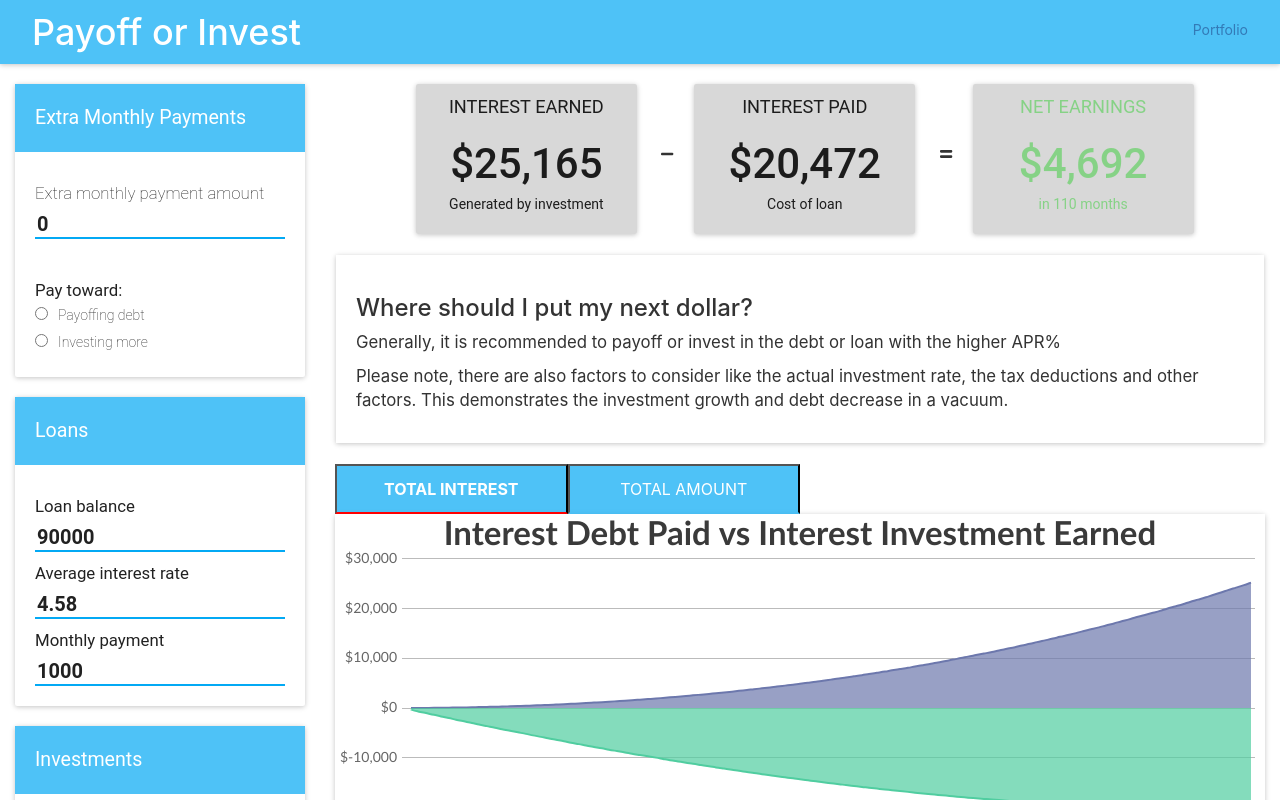
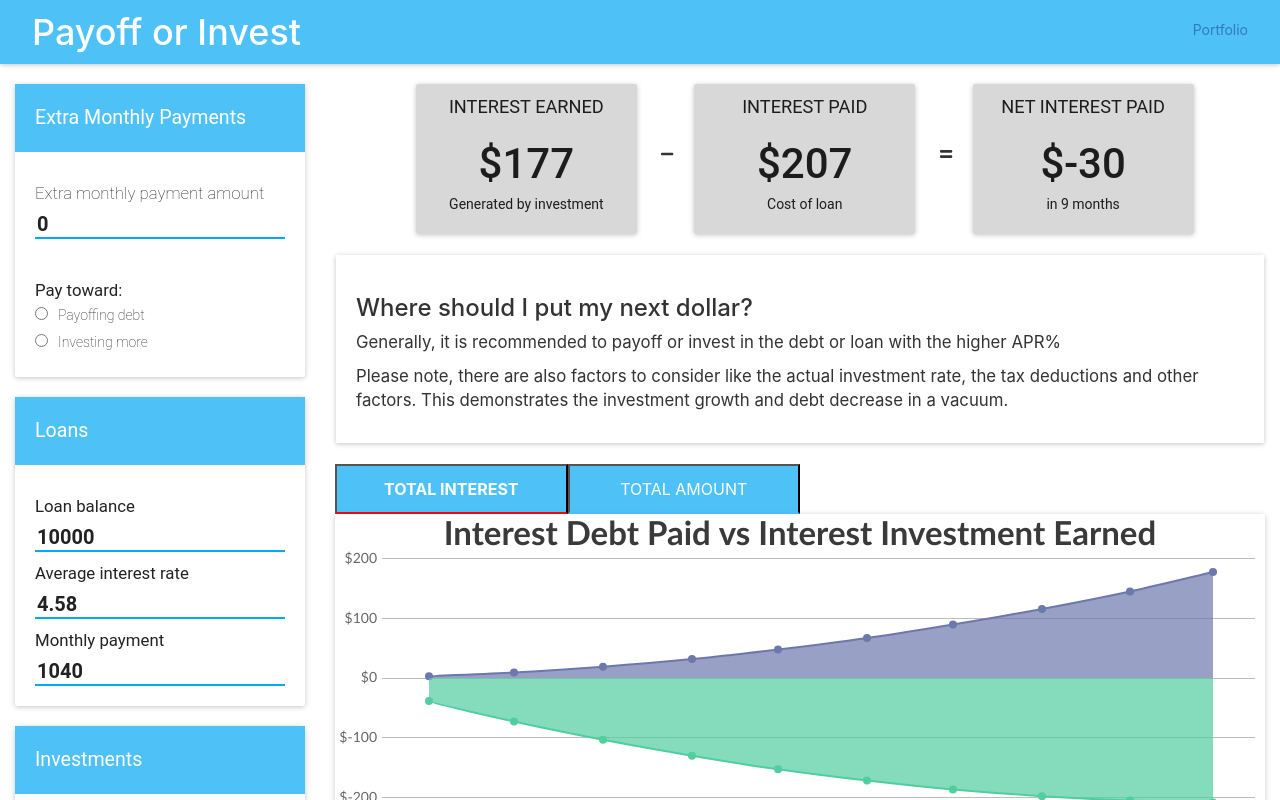
Before and after one commit to lilMango/payoff-or-invest, a React (Create React App) app: page / in a window 1280 px wide. Shown: the top 800 px of the page. Built offline with nearby package versions, Linux system fonts and the light colour scheme; the HTML template or start-up script is replaced by a standard one; a web font is replaced by a local one.

Commit message:
Added reinvest of loan payments to investment, to keep interval length same as original loan length (and same amount of contributions and payments)

```diff
--- a/src/App.js
+++ b/src/App.js
@@ -32,7 +32,7 @@
 
 		super(props);
 
-		let loan = {'principal':90000, 'APR':4.58, 'monthlyPayment':1000.0};
+		let loan = {'principal':10000, 'APR':4.58, 'monthlyPayment':1040.0};
 		let investment = {'principal':500, 'APR':7.6, 'monthlyPayment':500.0};
 
 		this.state = {
--- a/src/components/CumulativeDebtsVsInvestments.js
+++ b/src/components/CumulativeDebtsVsInvestments.js
@@ -135,28 +135,7 @@
 		const STD_DEV = 6.0;
 		return ltqnorm(Math.random())*STD_DEV+MEAN;
 	}
-	/**
-	* Selects the debt with lengthiest interval to CAP the investment growth (and compare under equal length of time)
-	*/
-	calculateLongestRunningDebtMonths(loan) {
 
-		let APR = loan.APR / 100.0;
-  		let principal = loan.principal;
-  		let monthlyPayment = parseFloat(loan.monthlyPayment);
-
-
-		//Add extra monthly payment towards loan
-		//TODO handle logic else where for roll over and to apply toward NEXT highest loan.
-		//NOTE this adds extra payments towards EACH individual loan!!
-		if(this.props.payoffChoice === 'DEBT' && this.props.extra >0) {
-			monthlyPayment = monthlyPayment + this.props.extra;
-		}
-
-  		//numPayments sorta helps prevent generating infinite amount of payment tables
-  		let numPayments = -Math.log(1-(APR/12)*principal/monthlyPayment)/Math.log(1+APR/12.0)
-
-		return numPayments;
-	}
 
 
 	//loanDetail => {name:,APR:,principal:,monthlyPayment}
@@ -213,16 +192,21 @@
   		return loan;
 	}
 
-	//investDetail => {name:,APR:,principal:,monthlyPayment}
-	generateInvestmentIntervals(investDetail) {
+	/*
+	* Compounding till the longest running debt is finished.
+	* Then will also rollover the debt payments to the investment if the debts are paid off earlier.
+	* so we can keep fair comparison of same time length, and amount of contributions
+
+	investDetail => {name:,APR:,principal:,monthlyPayment}
+	loanDetail => {name:,APR:,principal:,monthlyPayment}
+	*/
+	generateInvestmentIntervals(investDetail, loanDetail) {
 
   		let investIntervals = [];
 
   		let APR = parseFloat(investDetail.APR) / 100.0;
   		let principal = parseFloat(investDetail.principal);
   		let monthlyPayment = parseFloat(investDetail.monthlyPayment);
-  		//console.log('APR:',APR,' principal:',principal,' monthlyPayment', monthlyPayment)
-
 
 		//Add extra monthly payment towards investment
 		//TODO handle logic else where for roll over and to apply toward NEXT highest investment.
@@ -231,11 +215,8 @@
 			monthlyPayment = monthlyPayment + this.props.extra;
 		}
 
-  		//numPayments sorta helps prevent generating infinite amount of payment tables
-  		//let numPayments = -Math.log(1-(APR/12)*principal/monthlyPayment)/Math.log(1+APR/12)
-  		//TODO calculate MAX interval from longest debt? or allow user to set length??
-  		let numPayments = this.calculateLongestRunningDebtMonths(this.props.loan);//12 * 10; //12 months * 20 years
-		//TODO ****
+  		let numPayments = this.props.calculateLongestRunningDebtMonths(loanDetail,null, 0);//12 * 10; //12 months * 20 years
+  		let DEBT_MONTHS = this.props.calculateLongestRunningDebtMonths(loanDetail, this.props.payoffChoice, this.props.extra);
 
   		let year = (new Date()).getYear() + 1900;
   		let month = (new Date()).getMonth();
@@ -245,7 +226,7 @@
 
     		tmp['x'] = new Date(year,month);
 
-    		APR = this.getRandomInvestRate() / 100.0;
+    		//APR = this.getRandomInvestRate() / 100.0;
 
     		//calculate principal after a month of accrued interest, Y-axis will be amount just before payment
     		principal = principal * (1+ APR / 12.0);
@@ -256,6 +237,11 @@
     		//setup for net iteration
     		//apply payment for next iteration
     		principal = principal + monthlyPayment;
+
+    		//reinvest loan contribution if finished paying debt off and continue those contributions until original loan length
+    		if(this.props.payoffChoice === 'DEBT' && i>DEBT_MONTHS) {
+    			principal = principal + parseFloat(loanDetail.monthlyPayment);
+    		}
 
     		month = month + 1
 
@@ -280,7 +266,7 @@
 			showInLegend: true,
 			name: 'Investment',
 	  		yValueFormatString: "$#,##0",
-  			dataPoints: this.generateInvestmentIntervals(investment)
+  			dataPoints: this.generateInvestmentIntervals(investment,loan)
 		}
 		canvasJSarr.push(tmp);
 
--- a/src/components/InterestDebtVsInvestment.js
+++ b/src/components/InterestDebtVsInvestment.js
@@ -216,7 +216,8 @@
 	}
 
 	//investDetail => {name:,APR:,principal:,monthlyPayment}
-	generateInvestmentIntervals(investDetail) {
+	//loanDetail => {name:,APR:,principal:,monthlyPayment}
+	generateInvestmentIntervals(investDetail,loanDetail) {
 
   		let investIntervals = [];
 
@@ -227,17 +228,13 @@
   		let accruedInterest = 0.0;
 
 		//Add extra monthly payment towards investment
-		//TODO handle logic else where for roll over and to apply toward NEXT highest investment.
-		//NOTE this adds extra payments towards EACH individual investment!!
 		if(this.props.payoffChoice === 'INVEST' && this.props.extra >0) {
 			monthlyPayment = monthlyPayment + this.props.extra;
 		}
 
-  		//numPayments sorta helps prevent generating infinite amount of payment tables
-  		//let numPayments = -Math.log(1-(APR/12)*principal/monthlyPayment)/Math.log(1+APR/12)
-  		//TODO calculate MAX interval from longest debt? or allow user to set length??
-  		let numPayments = this.calculateLongestRunningDebtMonths(this.props.loan);//12 * 10; //12 months * 20 years
-		//TODO ****
+  		let numPayments = this.props.calculateLongestRunningDebtMonths(loanDetail,null, 0);//12 * 10; //12 months * 20 years
+  		let DEBT_MONTHS = this.props.calculateLongestRunningDebtMonths(loanDetail, this.props.payoffChoice, this.props.extra);
+
 
   		let year = (new Date()).getYear() + 1900;
   		let month = (new Date()).getMonth();
@@ -260,6 +257,11 @@
     		//setup for net iteration
     		//apply payment for next iteration
     		principal = accrued + monthlyPayment;
+
+    		//reinvest loan contribution if finished paying debt off until original loan length
+    		if(this.props.payoffChoice === 'DEBT' && i>DEBT_MONTHS ) {
+    			principal = principal + parseFloat(loanDetail.monthlyPayment);
+    		}
 
     		month = month + 1
 
@@ -284,7 +286,7 @@
 			showInLegend: true,
 			name: 'Investment',
 	  		yValueFormatString: "$#,##0",
-  			dataPoints: this.generateInvestmentIntervals(investment)
+  			dataPoints: this.generateInvestmentIntervals(investment,loan)
 		}
 		canvasJSarr.push(tmp);
 
--- a/src/components/Results.js
+++ b/src/components/Results.js
@@ -20,7 +20,7 @@
 	* arg: APR, principal, monthlyPayment
 	* return: float
 	*/
-	calculateLoanAccruedInterest(loan) {
+	calculateLoanAccruedInterest(loan, payoffChoice, extra) {
 
 		let totalPaidInterest = 0.0;
 
@@ -31,9 +31,9 @@
 		//Add extra monthly payment towards paying off loans
 		//TODO handle logic else where for roll over and to apply toward NEXT highest loan.
 		//NOTE this adds extra payments towards EACH individual loan!!
-		if(this.props.payoffChoice === 'DEBT' && this.props.extra >0) {
+		if(payoffChoice === 'DEBT' && extra >0) {
 
-			monthlyPayment = monthlyPayment +	this.props.extra;
+			monthlyPayment = monthlyPayment +	extra;
 			console.log('more loan!: monthly=',monthlyPayment);
 		}
 
@@ -65,7 +65,7 @@
 	* Get the longest running debt amount so we can get a CAP on the invest growth to compare to
 	* return integer
 	*/
-	calculateLongestRunningDebtMonths(loan) {
+	calculateLongestRunningDebtMonths(loan, payoffChoice, extra) {
 
 		let APR = loan.APR / 100.0;
   		let principal = loan.principal;
@@ -74,8 +74,8 @@
 		//Add extra monthly payment towards loan
 		//TODO handle logic else where for roll over and to apply toward NEXT highest loan.
 		//NOTE this adds extra payments towards EACH individual loan!!
-		if(this.props.payoffChoice === 'DEBT' && this.props.extra >0) {
-			monthlyPayment = monthlyPayment + this.props.extra;
+		if(payoffChoice === 'DEBT' && extra >0) {
+			monthlyPayment = monthlyPayment + extra;
 		}
 
   		//numPayments sorta helps prevent generating infinite amount of payment tables
@@ -87,29 +87,29 @@
 	/*
 	* Sum all the monthly compound interest earned  on a single investment.
 	* Compounding till the longest running debt is finished.
-	* arg: APR, principal, monthlyPayment
+	* Then will also rollover the debt payments to the investment if the debts are paid off earlier.
+	* so we can keep fair comparison of same time length, and amount of contributions
+	* arg: investment{APR, principal, monthlyPayment} , payoffChoice (DEBT|INVEST), extra monthly, loan{APR, principal, monthlyPayment}
 	* return: float
 	*/
-	calculateInvestmentAccruedInterest(investment) {
+	calculateInvestmentAccruedInterest(investment, payoffChoice, extra,loan) {
 
 		let totalInvestInterest = 0.0;
-		let MAX_MONTHS = this.calculateLongestRunningDebtMonths(this.props.loan);
+		let MAX_MONTHS = this.calculateLongestRunningDebtMonths(loan, null, 0);
+		let DEBT_MONTHS = this.calculateLongestRunningDebtMonths(loan, payoffChoice, extra);
 
   		let APR = parseFloat(investment.APR) / 100.0;
 		let principal = parseFloat(investment.principal);
 		let monthlyPayment = parseFloat(investment.monthlyPayment);
 
-		//Add extra monthly payment towards investment
-		//TODO handle logic else where for roll over and to apply toward NEXT highest investment.
-		//NOTE this adds extra payments towards EACH individual investment!!
-		if(this.props.payoffChoice === 'INVEST' && this.props.extra >0) {
+		if(payoffChoice === 'INVEST' && extra >0) {
 			console.log('more invest!');
-			monthlyPayment = monthlyPayment + this.props.extra;
+			monthlyPayment = monthlyPayment + extra;
 			console.log('more invest! monthly=',monthlyPayment);
 		}
 
 		//calculate monthly compounded interest for eacch investment,
-		//compounding till the longest running debt is finished
+		//compounding till the original running debt is finished
 		for (let j=0; j < MAX_MONTHS; j++){
 			let accrued = principal * (1+ APR / 12.0);
 
@@ -120,6 +120,12 @@
 
 			//continue calcing through the investment, adding the monthly contribution
 			principal = accrued + monthlyPayment;
+
+			//reinvest loan contribution if finished paying debt off
+			//and continue those contributions until original loan length
+			if(payoffChoice === 'DEBT' && j>DEBT_MONTHS ) {
+				principal = principal + parseFloat(loan.monthlyPayment);
+			}
 		}
 
 		return totalInvestInterest;
@@ -130,17 +136,15 @@
 	* arg: APR, principal, monthlyPayment
 	* return: float
 	*/
-	calculateLoanCumulative(loan) {
+	calculateLoanCumulative(loan, payoffChoice, extra) {
 
   		let APR = parseFloat(loan.APR) / 100.0;
 		let principal = parseFloat(loan.principal);
 		let monthlyPayment = parseFloat(loan.monthlyPayment);
 
 		//Add extra monthly payment towards paying off loans
-		//TODO handle logic else where for roll over and to apply toward NEXT highest loan.
-		//NOTE this adds extra payments towards EACH individual loan!!
-		if(this.props.payoffChoice === 'DEBT' && this.props.extra >0) {
-			monthlyPayment = monthlyPayment +	this.props.extra;
+		if(payoffChoice === 'DEBT' && extra >0) {
+			monthlyPayment = monthlyPayment + extra;
 		}
 
   		//numPayments sorta helps prevent generating infinite amount of payment tables
@@ -151,14 +155,14 @@
 
 	/*
 	* Sum the total value of investment, including interest and contributions
-	* arg: APR, principal, monthlyPayment
+	* arg: investment{APR, principal, monthlyPayment}, payoffChoice (DEBT|INVEST), extra monthly payment, loan{APR, principal, monthlyPayment}
 	* return: float
-	* arg: APR, principal, monthlyPayment
-	* return: float
+
 	*/
-	calculateInvestmentCumulative(investment) {
+	calculateInvestmentCumulative(investment, payoffChoice, extra, loan) {
 
-		let MAX_MONTHS = this.calculateLongestRunningDebtMonths(this.props.loan);
+		let MAX_MONTHS = this.calculateLongestRunningDebtMonths( loan,  null,0);
+		let DEBT_MONTHS = this.calculateLongestRunningDebtMonths( loan, payoffChoice, extra);
 
   		let APR = parseFloat(investment.APR) / 100.0;
 		let principal = parseFloat(investment.principal);
@@ -167,8 +171,8 @@
 		//Add extra monthly payment towards investment
 		//TODO handle logic else where for roll over and to apply toward NEXT highest investment.
 		//NOTE this adds extra payments towards EACH individual investment!!
-		if(this.props.payoffChoice === 'INVEST' && this.props.extra >0) {
-			monthlyPayment = monthlyPayment + this.props.extra;
+		if(payoffChoice === 'INVEST' && extra >0) {
+			monthlyPayment = monthlyPayment + extra;
 		}
 
 		//calculate monthly compounded interest for eacch investment,
@@ -178,6 +182,12 @@
 
 			//continue calcing through the investment, adding the monthly contribution
 			principal = accrued + monthlyPayment;
+
+			//reinvest loan contribution if finished paying debt off
+			//and continue those contributions until original loan length
+			if(payoffChoice === 'DEBT' && j>DEBT_MONTHS ) {
+				principal = principal + parseFloat( loan.monthlyPayment);
+			}
 		}
 
 		return principal;
@@ -187,10 +197,10 @@
 
 		let res = {
 			cumulativeMode: this.state.cumulativeMode,
-			totalPaidInterest: this.calculateLoanAccruedInterest(this.props.loan),
-			totalInvestInterest: this.calculateInvestmentAccruedInterest(this.props.investment),
-			totalLoan: this.calculateLoanCumulative(this.props.loan),
-			totalInvestment: this.calculateInvestmentCumulative(this.props.investment),
+			totalPaidInterest: this.calculateLoanAccruedInterest(this.props.loan, this.props.payoffChoice, this.props.extra),
+			totalInvestInterest: this.calculateInvestmentAccruedInterest(this.props.investment, this.props.payoffChoice, this.props.extra, this.props.loan),
+			totalLoan: this.calculateLoanCumulative(this.props.loan, this.props.payoffChoice, this.props.extra),
+			totalInvestment: this.calculateInvestmentCumulative(this.props.investment, this.props.payoffChoice, this.props.extra, this.props.loan)
 		};
 
 		if (this.state.cumulativeMode ===false && mode===1) {//previous state was interest mode, and clicked mode = 1 (cumulative)
@@ -216,6 +226,7 @@
 					investment={this.props.investment}
 					payoffChoice={this.props.payoffChoice}
 					extra={this.props.extra}
+					calculateLongestRunningDebtMonths={this.calculateLongestRunningDebtMonths}
 					/>
 				);
 		} else {
@@ -225,6 +236,7 @@
 					investment={this.props.investment}
 					payoffChoice={this.props.payoffChoice}
 					extra={this.props.extra}
+					calculateLongestRunningDebtMonths={this.calculateLongestRunningDebtMonths}
 					/>
 				);
 		}
@@ -236,13 +248,13 @@
 			<div>
 				<Summary
 					cumulativeMode= {this.state.cumulativeMode}
-					totalPaidInterest= {this.calculateLoanAccruedInterest(this.props.loan)}
-					totalInvestInterest= {this.calculateInvestmentAccruedInterest(this.props.investment)}
-					totalLoan= {this.calculateLoanCumulative(this.props.loan)}
-					totalInvestment= {this.calculateInvestmentCumulative(this.props.investment)}
+					totalPaidInterest= {this.calculateLoanAccruedInterest(this.props.loan, this.props.payoffChoice, this.props.extra )}
+					totalInvestInterest= {this.calculateInvestmentAccruedInterest(this.props.investment,this.props.payoffChoice, this.props.extra, this.props.loan)}
+					totalLoan= {this.calculateLoanCumulative(this.props.loan, this.props.payoffChoice, this.props.extra)}
+					totalInvestment= {this.calculateInvestmentCumulative(this.props.investment, this.props.payoffChoice, this.props.extra, this.props.loan)}
 					extra = {this.props.extra}
 					payoffChoice = {this.props.payoffChoice}
-					timeLength = {this.calculateLongestRunningDebtMonths(this.props.loan)}
+					timeLength = {this.calculateLongestRunningDebtMonths(this.props.loan,this.props.payoffChoice, 0)}
 					/>
 					<div className="graph-nav">
 						<button onClick={()=>this.toggleGraphMode(0)}
```
